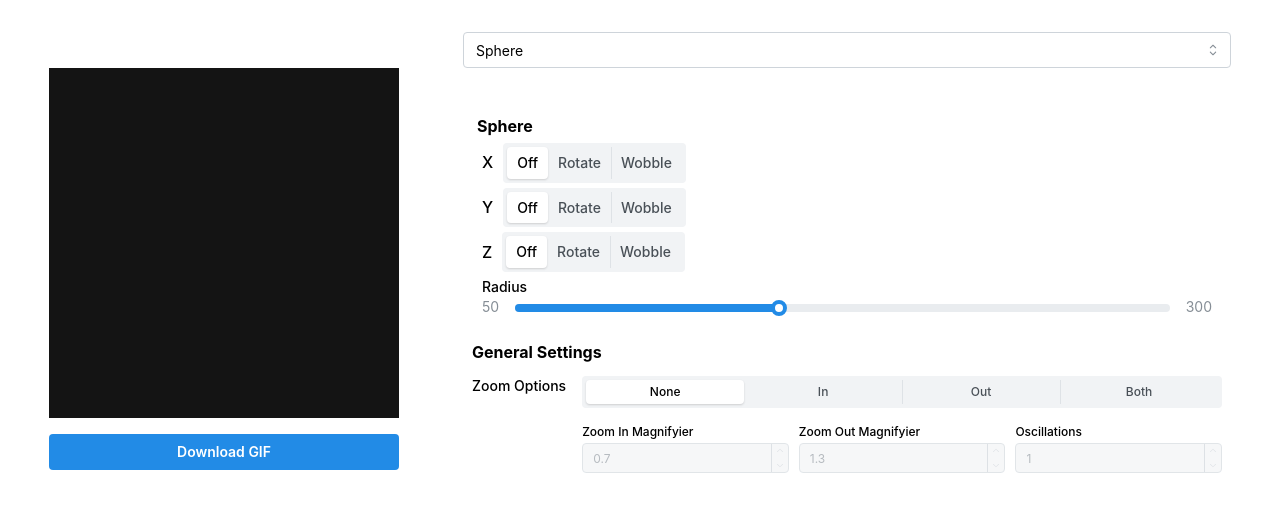
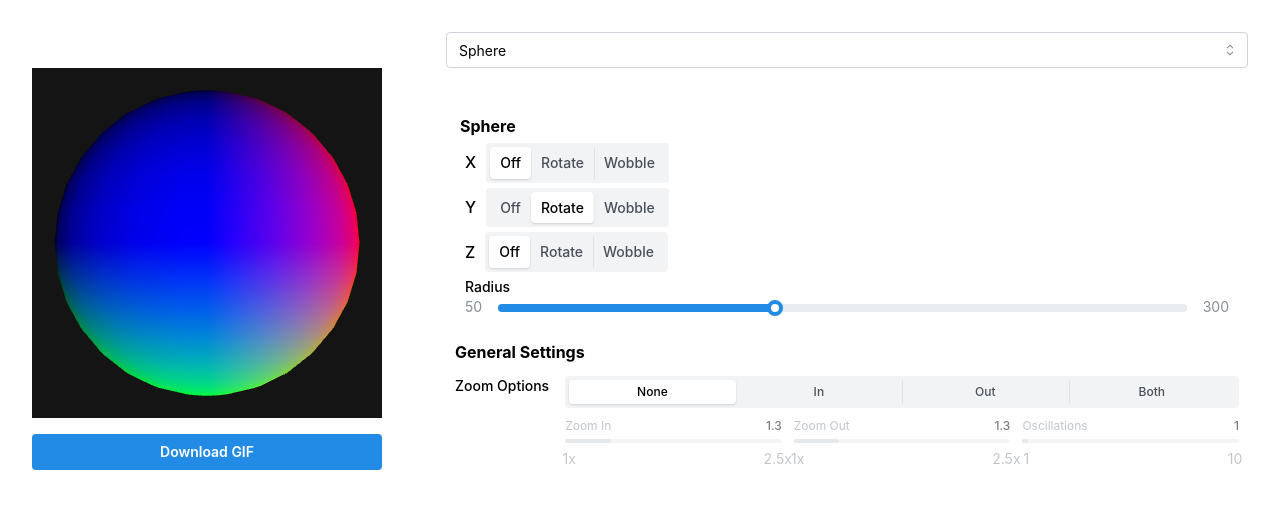
Before and after one commit to WireBuyer/3dgifs, a React (Vite) app: page / in a window 1280 px wide. Shown: the top 512 px of the page. Built offline with nearby package versions, Linux system fonts and the light colour scheme.

Commit message:
implemented zoom options and updated other scenes to follow the new structure

```diff
--- a/src/App.tsx
+++ b/src/App.tsx
@@ -16,6 +16,9 @@ function App() {
     getScene(scenes[0]).getDefaultSettings() as SceneSettings
   );
 
+  const canvasWidth = 350;
+  const canvasHeight = 350;
+
   const previewRef = useRef<HTMLDivElement>(null);
 
   useEffect(() => {
@@ -33,7 +36,7 @@ function App() {
       };
 
       p.setup = () => {
-        p.createCanvas(350, 350, p.WEBGL);
+        p.createCanvas(canvasWidth, canvasHeight, p.WEBGL);
         p.frameRate(fps);
         p.noStroke();
         p.normalMaterial();
@@ -76,7 +79,7 @@ function App() {
   return (
     <Box
       style={{
-        minWidth: "900px",
+        minWidth: "1200px",
         minHeight: "600px",
         width: "100%",
         height: "100vh",
@@ -97,8 +100,8 @@ function App() {
             height: "100%",
           }}
         >
-          <Box ref={previewRef} w={350} h={350} mt={20} />
-          <Button mt="md" fullWidth w={350}>
+          <Box ref={previewRef} w={canvasWidth} h={canvasHeight} mt={20} />
+          <Button mt="md" fullWidth w={canvasWidth}>
             Download GIF
           </Button>
         </Box>
@@ -107,9 +110,10 @@ function App() {
           style={{
             flex: 1,
             minWidth: "500px",
-            maxWidth: "800px",
+            maxWidth: "1100px",
             padding: "16px",
             overflowY: "auto",
+            height: "100%",
           }}
         >
           <Select
--- a/src/sceneCreator/core/animationSystem.tsx
+++ b/src/sceneCreator/core/animationSystem.tsx
@@ -1,5 +1,5 @@
 import p5 from "p5";
-import { ObjectSettings, Axes, GeneralSettings } from "./types";
+import { ObjectSettings, Axes, GeneralSettings, ZoomData } from "./types";
 
 export class AnimationSystem {
   static applyCommonGeneralAnimations(
@@ -7,7 +7,7 @@ export class AnimationSystem {
     progress: number,
     settings: GeneralSettings
   ): void {
-    console.log(settings);
+    this.handleCameraZoom(p, settings.zoom.value, progress);
   }
 
   static applyCommonObjectAnimations(
@@ -46,17 +46,35 @@ export class AnimationSystem {
     });
   }
 
-  static applyCameraZoom(p: p5, progress: number) {
-    // oscillates the zoom amount between 0.7x and 1.3x
-    const minZoom = 0.7;
-    const maxZoom = 1.3;
-    const zoomAmount = p.map(
-      Math.sin(progress * p.TWO_PI),
-      -1,
-      1,
-      minZoom,
-      maxZoom
-    );
+  static handleCameraZoom(p: p5, zoomData: ZoomData, progress: number): void {
+    if (zoomData.mode === "none") {
+      return;
+    }
+
+    let zoomAmount: number;
+    const zoomInMag = zoomData.zoomInMag;
+    const zoomOutScale = 1.0 / zoomData.zoomOutMag;
+    const oscillations = zoomData.oscillations;
+
+    if (zoomData.mode === "in") {
+      zoomAmount = p.map((progress * oscillations) % 1.0, 0, 1, 1, zoomInMag);
+    } else if (zoomData.mode === "out") {
+      zoomAmount = p.map(
+        (progress * oscillations) % 1.0,
+        0,
+        1,
+        1,
+        zoomOutScale
+      );
+    } else {
+      zoomAmount = p.map(
+        Math.sin(progress * 2 * Math.PI * oscillations),
+        -1,
+        1,
+        zoomOutScale,
+        zoomInMag
+      );
+    }
     p.scale(zoomAmount);
   }
 }
--- a/src/sceneCreator/core/fieldHelper.tsx
+++ b/src/sceneCreator/core/fieldHelper.tsx
@@ -86,14 +86,14 @@ export function createSliderField(
 /**
  * Creates a zoom field with default parameters.
  * @param mode - The zoom mode, can be "in", "out", "both", or "none" (default is "none")
- * @param minZoom - The minimum zoom level (default is 0.7)
- * @param maxZoom - The maximum zoom level (default is 1.3)
+ * @param zoomInMag - The minimum zoom level (default is 1.3)
+ * @param zoomOutMag - The maximum zoom level (default is 1.3)
  * @param oscillations - The number of oscillations for the zoom effect (default is 1)
  */
 export function createZoomField(
   mode: "in" | "out" | "both" | "none" = "none",
-  minZoom: number = 0.7,
-  maxZoom: number = 1.3,
+  zoomInMag: number = 1.3,
+  zoomOutMag: number = 1.3,
   oscillations: number = 1
 ): ZoomField {
   return {
@@ -101,8 +101,8 @@ export function createZoomField(
     label: "Zoom Options",
     value: {
       mode,
-      minZoom,
-      maxZoom,
+      zoomInMag: zoomInMag,
+      zoomOutMag: zoomOutMag,
       oscillations,
     },
   };
--- a/src/sceneCreator/scenes/cubeScene.tsx
+++ b/src/sceneCreator/scenes/cubeScene.tsx
@@ -1,10 +1,20 @@
 import p5 from "p5";
 import Scene from "../core/scene";
 import { AnimationSystem } from "../core/animationSystem";
-import { SceneSettings, ObjectSettings } from "../core/types";
+import {
+  SceneSettings,
+  ObjectSettings,
+  SliderField,
+  Axes,
+} from "../core/types";
+import {
+  createAxesField,
+  createSliderField,
+  createZoomField,
+} from "../core/fieldHelper";
 
 interface CubeObjectSettings extends ObjectSettings {
-  size: number;
+  size: SliderField;
 }
 
 interface CubeSceneSettings extends SceneSettings {
@@ -14,37 +24,34 @@ interface CubeSceneSettings extends SceneSettings {
 }
 
 export default class CubeScene extends Scene<CubeSceneSettings> {
-  // update this so each param is an object with min/max or other values for the ui to use
   getDefaultSettings(): CubeSceneSettings {
+    const axesDefault: Axes = {
+      x: "off",
+      y: "rotate",
+      z: "off",
+    };
+
     const cubeObject: CubeObjectSettings = {
-      axes: {
-        x: "off",
-        y: "rotate",
-        z: "wobble",
-      },
-      size: 10,
+      axes: createAxesField(axesDefault),
+      size: createSliderField("size", 150, 50, 300, 10),
     };
 
     const defaults: CubeSceneSettings = {
       objects: {
         cube: cubeObject,
       },
-      general: { zoomInOut: false, textures: {} },
+      general: { zoom: createZoomField() },
     };
     return defaults;
   }
 
-  draw(p: p5, progress: number): void {
-    AnimationSystem.applyCommonGeneralAnimations(
-      p,
-      progress,
-      this.settings.general
-    );
+  draw(p: p5, progress: number, settings: CubeSceneSettings): void {
+    AnimationSystem.applyCommonGeneralAnimations(p, progress, settings.general);
 
     AnimationSystem.applyCommonObjectAnimations(
       p,
       progress,
-      this.settings.objects.cube
+      settings.objects.cube
     );
 
     p.box(150);
--- a/src/sceneCreator/scenes/planetScene.tsx
+++ b/src/sceneCreator/scenes/planetScene.tsx
@@ -1,14 +1,15 @@
 import p5 from "p5";
 import Scene from "../core/scene";
-import { SceneSettings, ObjectSettings } from "../core/types";
+import { SceneSettings, ObjectSettings, SliderField } from "../core/types";
 import { AnimationSystem } from "../core/animationSystem";
+import { createSliderField, createZoomField } from "../core/fieldHelper";
 
 interface PlanetObjectSettings extends ObjectSettings {
-  radius: number;
+  radius: SliderField;
 }
 
 interface MoonObjectSettings extends ObjectSettings {
-  distance: number;
+  distance: SliderField;
 }
 
 interface PlanetSceneSettings extends SceneSettings {
@@ -21,11 +22,11 @@ interface PlanetSceneSettings extends SceneSettings {
 export default class PlanetScene extends Scene<PlanetSceneSettings> {
   getDefaultSettings(): PlanetSceneSettings {
     const planetObject: PlanetObjectSettings = {
-      radius: 10,
+      radius: createSliderField("radius", 60, 30, 120, 5),
     };
 
     const moonObject: MoonObjectSettings = {
-      distance: 10,
+      distance: createSliderField("distance", 125, 50, 250, 5),
     };
 
     const defaults: PlanetSceneSettings = {
@@ -33,17 +34,13 @@ export default class PlanetScene extends Scene<PlanetSceneSettings> {
         planet: planetObject,
         moon: moonObject,
       },
-      general: { zoomInOut: false, textures: {} },
+      general: { zoom: createZoomField() },
     };
     return defaults;
   }
 
-  draw(p: p5, progress: number): void {
-    AnimationSystem.applyCommonGeneralAnimations(
-      p,
-      progress,
-      this.settings.general
-    );
+  draw(p: p5, progress: number, settings: PlanetSceneSettings): void {
+    AnimationSystem.applyCommonGeneralAnimations(p, progress, settings.general);
 
     // planet
     p.push();
@@ -53,6 +50,7 @@ export default class PlanetScene extends Scene<PlanetSceneSettings> {
     // moon
     p.push();
     const orbitRadius = 125;
+    // make it use the moon distance setting
     const moonX = orbitRadius * p.cos(2 * Math.PI * progress);
     const moonZ = orbitRadius * p.sin(2 * Math.PI * progress);
 
--- a/src/sceneCreator/scenes/sphereScene.tsx
+++ b/src/sceneCreator/scenes/sphereScene.tsx
@@ -9,7 +9,6 @@ import {
 } from "../core/types";
 import {
   createAxesField,
-  createCheckboxField,
   createSliderField,
   createZoomField,
 } from "../core/fieldHelper";
@@ -28,7 +27,7 @@ export default class SphereScene extends Scene<SphereSceneSettings> {
   getDefaultSettings(): SphereSceneSettings {
     const axesDefault: Axes = {
       x: "off",
-      y: "off",
+      y: "rotate",
       z: "off",
     };
 
@@ -42,23 +41,19 @@ export default class SphereScene extends Scene<SphereSceneSettings> {
         sphere: sphereObject,
       },
       general: {
-        zoomInOut: createZoomField(),
+        zoom: createZoomField(),
       },
     };
     return defaults;
   }
 
-  draw(p: p5, progress: number): void {
-    AnimationSystem.applyCommonGeneralAnimations(
-      p,
-      progress,
-      this.settings.general
-    );
+  draw(p: p5, progress: number, settings: SphereSceneSettings): void {
+    AnimationSystem.applyCommonGeneralAnimations(p, progress, settings.general);
 
     AnimationSystem.applyCommonObjectAnimations(
       p,
       progress,
-      this.settings.objects.sphere
+      settings.objects.sphere
     );
 
     p.sphere(150);
--- a/src/sceneCreator/ui/AxesDisplay.tsx
+++ b/src/sceneCreator/ui/AxesDisplay.tsx
@@ -35,9 +35,8 @@ export default function AxesDisplay({
               transitionDuration={0}
               onChange={(val) => {
                 const fullPath = [...path, "value", axis];
-                console.log(fullPath);
                 handleSceneSettingUpdate(
-                  fullPath as [keyof SceneSettings, ...string[]],
+                  fullPath as [keyof SceneSettings],
                   val
                 );
               }}
--- a/src/sceneCreator/ui/ZoomDisplay.tsx
+++ b/src/sceneCreator/ui/ZoomDisplay.tsx
@@ -2,8 +2,9 @@ import {
   Group,
   Stack,
   SegmentedControl,
-  NumberInput,
   Text,
+  Box,
+  Slider,
 } from "@mantine/core";
 import { SceneSettings, ZoomField } from "../core/types";
 
@@ -22,8 +23,12 @@ export default function ZoomDisplay({
   handleSceneSettingUpdate,
 }: ZoomDisplayProps) {
   return (
-    <Group wrap="nowrap" mb="xs" align="start">
-      <Text size="sm" fw={500} style={{ textTransform: "capitalize" }}>
+    <Group wrap="nowrap" mb="xs" align="start" pb={"xs"}>
+      <Text
+        size="sm"
+        fw={500}
+        style={{ textTransform: "capitalize", minWidth: 80 }}
+      >
         {zoomData.label}
       </Text>
       <Stack gap="xs" style={{ flex: 1 }}>
@@ -40,35 +45,72 @@ export default function ZoomDisplay({
           transitionDuration={0}
           onChange={(value) => {
             const fullPath = [...path, "value", "mode"];
-            handleSceneSettingUpdate(
-              fullPath as [keyof SceneSettings, ...string[]],
-              value
-            );
+            handleSceneSettingUpdate(fullPath as [keyof SceneSettings], value);
           }}
         />
-        <Group gap="xs" grow>
-          <NumberInput
+
+        <Group gap="sm" grow>
+          {/* Zoom In Control */}
+          <Box
+            style={{
+              opacity:
+                zoomData.value.mode !== "in" && zoomData.value.mode !== "both"
+                  ? 0.5
+                  : 1,
+            }}
+          >
+            <Group gap={4} mb={2}>
+              <Text size="xs" c="dimmed" style={{ flex: 1 }}>
+                Zoom In
+              </Text>
+              <Text size="xs" fw={500} w={30} ta="right">
+                {zoomData.value.zoomInMag.toFixed(1)}
+              </Text>
+            </Group>
+            <Slider
               size="xs"
-            label="Zoom In Magnifyier"
-            value={zoomData.value.minZoom}
-            min={0.1}
-            max={1}
+              value={zoomData.value.zoomInMag}
+              min={1}
+              max={2.5}
               step={0.1}
               disabled={
                 zoomData.value.mode !== "in" && zoomData.value.mode !== "both"
               }
               onChange={(value) => {
-              const fullPath = [...path, "value", "minZoom"];
+                const fullPath = [...path, "value", "zoomInMag"];
                 handleSceneSettingUpdate(
-                fullPath as [keyof SceneSettings, ...string[]],
+                  fullPath as [keyof SceneSettings],
                   value
                 );
               }}
+              marks={[
+                { value: 1, label: "1x" },
+                { value: 2.5, label: "2.5x" },
+              ]}
+              color="blue"
             />
-          <NumberInput
+          </Box>
+
+          {/* Zoom Out Control */}
+          <Box
+            style={{
+              opacity:
+                zoomData.value.mode !== "out" && zoomData.value.mode !== "both"
+                  ? 0.5
+                  : 1,
+            }}
+          >
+            <Group gap={4} mb={2}>
+              <Text size="xs" c="dimmed" style={{ flex: 1 }}>
+                Zoom Out
+              </Text>
+              <Text size="xs" fw={500} w={30} ta="right">
+                {zoomData.value.zoomOutMag.toFixed(1)}
+              </Text>
+            </Group>
+            <Slider
               size="xs"
-            label="Zoom Out Magnifyier"
-            value={zoomData.value.maxZoom}
+              value={zoomData.value.zoomOutMag}
               min={1}
               max={2.5}
               step={0.1}
@@ -76,29 +118,51 @@ export default function ZoomDisplay({
                 zoomData.value.mode !== "out" && zoomData.value.mode !== "both"
               }
               onChange={(value) => {
-              const fullPath = [...path, "value", "maxZoom"];
+                const fullPath = [...path, "value", "zoomOutMag"];
                 handleSceneSettingUpdate(
-                fullPath as [keyof SceneSettings, ...string[]],
+                  fullPath as [keyof SceneSettings],
                   value
                 );
               }}
+              marks={[
+                { value: 1, label: "1x" },
+                { value: 2.5, label: "2.5x" },
+              ]}
+              color="orange"
             />
-          <NumberInput
+          </Box>
+
+          {/* Oscillations Control */}
+          <Box style={{ opacity: zoomData.value.mode === "none" ? 0.5 : 1 }}>
+            <Group gap={4} mb={2}>
+              <Text size="xs" c="dimmed" style={{ flex: 1 }}>
+                Oscillations
+              </Text>
+              <Text size="xs" fw={500} w={20} ta="right">
+                {zoomData.value.oscillations}
+              </Text>
+            </Group>
+            <Slider
               size="xs"
-            label="Oscillations"
               value={zoomData.value.oscillations}
               min={1}
               max={10}
               step={1}
-            disabled={zoomData.value.mode !== "both"}
+              disabled={zoomData.value.mode === "none"}
               onChange={(value) => {
                 const fullPath = [...path, "value", "oscillations"];
                 handleSceneSettingUpdate(
-                fullPath as [keyof SceneSettings, ...string[]],
+                  fullPath as [keyof SceneSettings],
                   value
                 );
               }}
+              marks={[
+                { value: 1, label: "1" },
+                { value: 10, label: "10" },
+              ]}
+              color="green"
             />
+          </Box>
         </Group>
       </Stack>
     </Group>
```
Also changed, not shown: src/sceneCreator/core/types.tsx (+4 -3 lines), src/sceneCreator/ui/GeneralSettingsDisplay.tsx (+1 -10 lines), src/sceneCreator/ui/ObjectSettingsDisplay.tsx (+1 -6 lines). Lines whose indentation alone changed are shown as unchanged.
